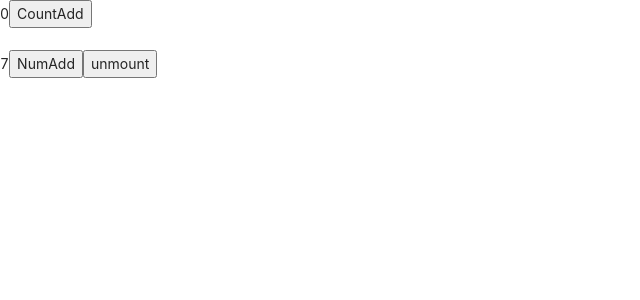
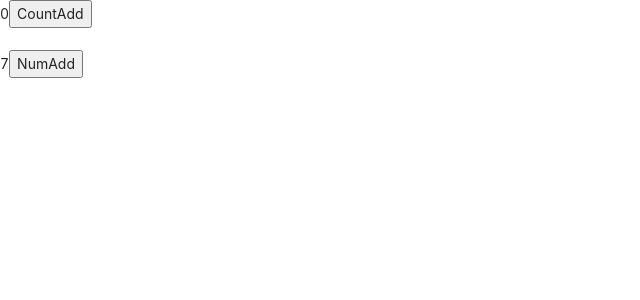
Before and after one commit to wavyhair/Hospital-Admin, a React (Create React App) app: page /playground in a window 1280 px wide. Shown: the top 300 px of the page, without its empty margins (0-640 px from the left). Built offline with nearby package versions, Linux system fonts and the light colour scheme.

Commit message:
✅ Test: update

```diff
--- a/src/pages/Playground/index.tsx
+++ b/src/pages/Playground/index.tsx
@@ -2,7 +2,7 @@
  * @Author: CHENJIE
  * @Date: 2022-10-24 10:57:31
  * @LastEditors: CHENJIE
- * @LastEditTime: 2022-10-25 17:01:04
+ * @LastEditTime: 2022-10-25 17:22:27
  * @FilePath: \hrss-react-ts\src\pages\Playground\index.tsx
  * @Description:
  */
@@ -10,13 +10,7 @@ import ReactDOM from 'react-dom/client';
 
 import { useEffect, useState } from "react"
 const Playground: React.FC = () => {
-    const unmount = () => {
-        // ReactDOM.unmountComponentAtNode(document.getElementById('root') as Element)
-        const root = ReactDOM.createRoot(
-            document.getElementById('root') as HTMLElement
-        );
-        root.render(<div></div>)
-    }
+
     const [count, setCount] = useState(0)
     const [num, setNum] = useState(0)
     // useEffect(() => {
@@ -53,7 +47,7 @@ const Playground: React.FC = () => {
         return () => clearInterval(timer)
     }, [])
     return (
-        <div>
+        <>
             <div>
                 <span>{count}</span>
                 <button onClick={() => setCount(count + 1)}>CountAdd</button>
@@ -62,9 +56,8 @@ const Playground: React.FC = () => {
             <div>
                 <span>{num}</span>
                 <button onClick={() => setNum(num + 1)}>NumAdd</button>
-                <button onClick={unmount}>unmount</button>
             </div>
-        </div>
+        </>
     )
 }
 export default Playground
```
